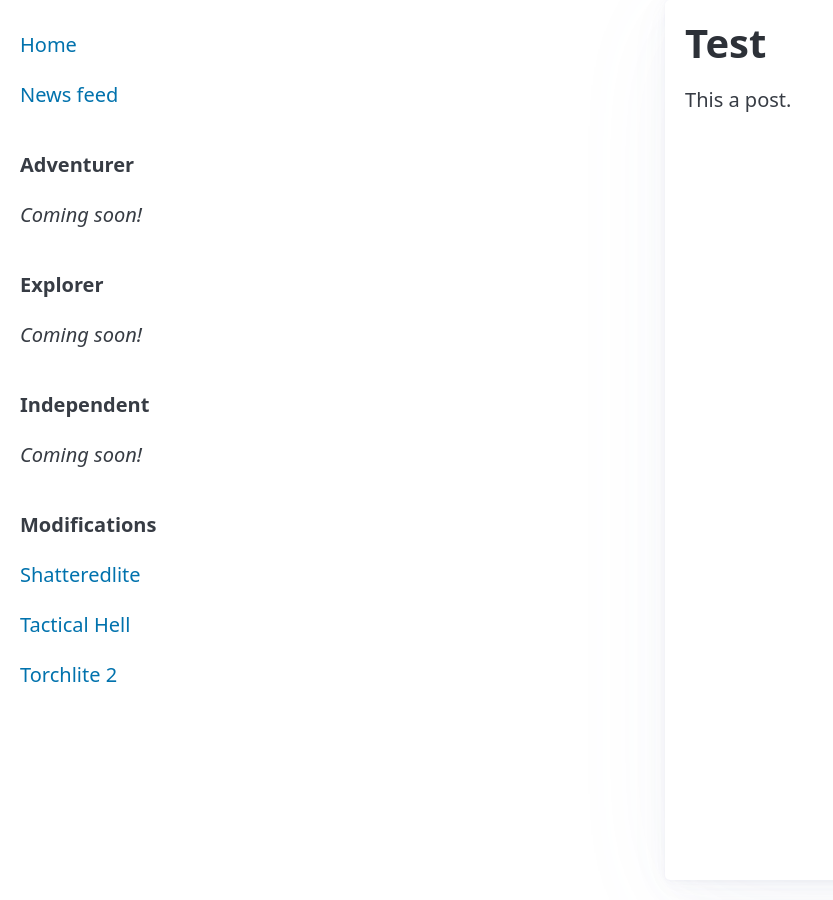
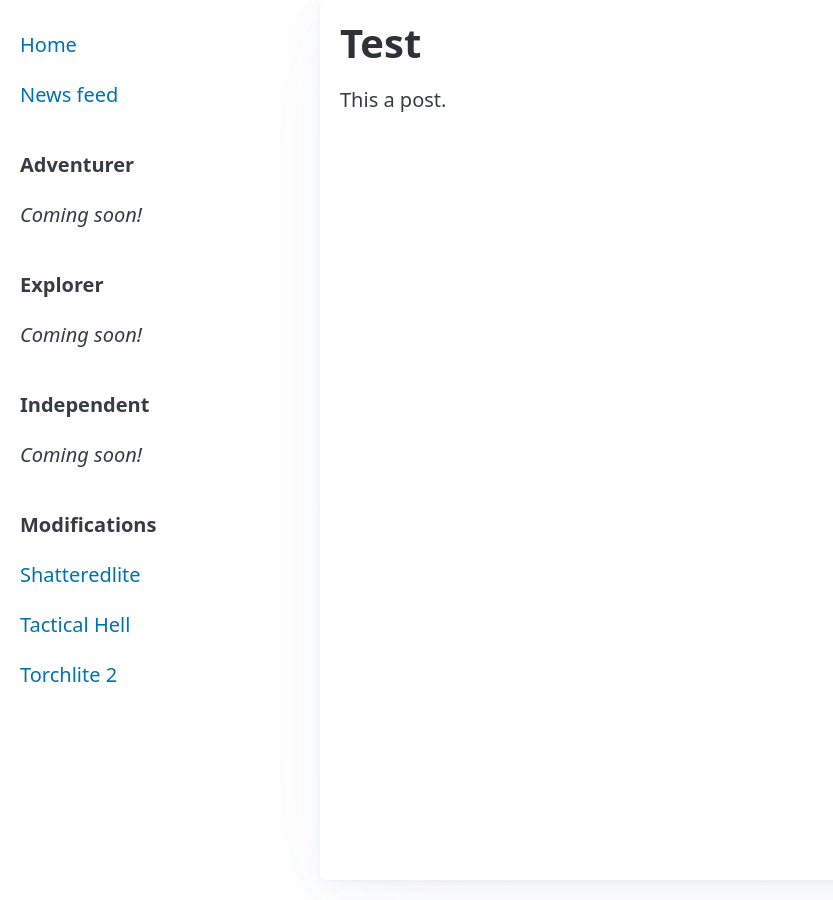
Before and after one commit to tukkek/blog, a Jekyll site: the page docs/2026/03/05/test.md.html, which Jekyll copies as it is, in a window 1280 px wide. Shown: the whole page, without its empty margins (0-833 px from the left). Built offline with Jekyll 4.4.1, drawn with Linux system fonts in a browser that asks for light colours.

Commit message:
Fix Chrome render.

```diff
--- a/style/blog.css
+++ b/style/blog.css
@@ -2,12 +2,12 @@
   header{display:none;}
   body{
     display:grid;
-    grid-template-columns:auto auto;
-    gap:2em;
+    grid-template-columns:25vw 75vw;
   }
 }
 @media(orientation:portrait){
   aside{display:none;}
+  body{grid-template-columns:0vw 100vw;}
 }
 pre{white-space:pre-wrap;}
 aside{
```
